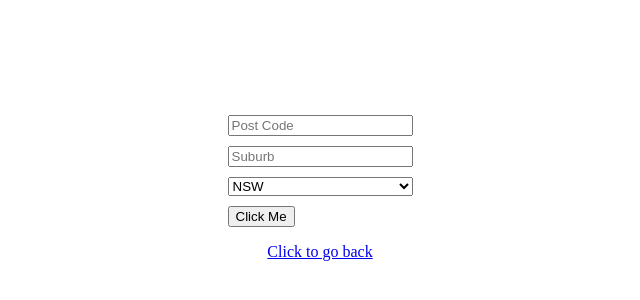
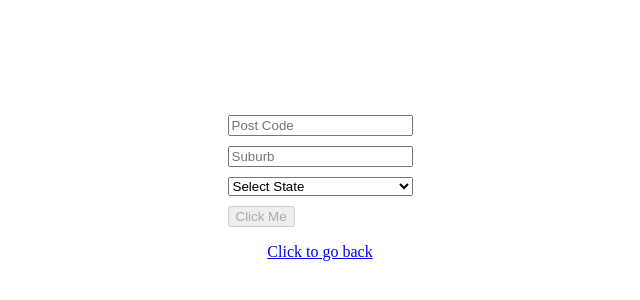
Before and after one commit to 0xfourzerofour/Postcode-Validation, a React (Create React App) app: page /form in a window 1280 px wide. Shown: the part 212-512 px from the top of the page, without its empty margins (320-960 px from the left). Built offline with nearby package versions, Linux system fonts and the light colour scheme; the HTML template or start-up script is replaced by a standard one.

Commit message:
extra submission checks

```diff
--- a/package.json
+++ b/package.json
@@ -7,6 +7,7 @@
     "@testing-library/react": "^11.2.6",
     "@testing-library/user-event": "^12.8.3",
     "axios": "^0.21.1",
+    "msw": "^0.28.2",
     "react": "^17.0.2",
     "react-dom": "^17.0.2",
     "react-router": "^5.2.0",
--- a/src/Components/FormDetail/index.js
+++ b/src/Components/FormDetail/index.js
@@ -33,6 +33,8 @@ export default function FormDetail() {
     });
   };
 
+  //passing request through to an express server to bypass cors
+  //preflight error
   const onSubmit = (event) => {
     event.preventDefault();
 
@@ -61,6 +63,7 @@ export default function FormDetail() {
       });
   };
 
+  //validates the response based on infomaton returned from api
   const validate = (response) => {
     if (response.data.localities === '') {
       setMessage(
@@ -78,6 +81,18 @@ export default function FormDetail() {
       setMessage(
         `Suburb ${formData.suburb} does not Match postcode ${formData.postCode}`
       );
+    }
+  };
+
+  const formComplete = () => {
+    if (
+      formData.postCode !== '' &&
+      formData.state !== '' &&
+      formData.suburb !== ''
+    ) {
+      return true;
+    } else {
+      return false;
     }
   };
 
@@ -100,16 +115,21 @@ export default function FormDetail() {
             value={formData.suburb}
           />
           <select onChange={onChange} name="state">
-            {states.map((state) => {
+            <option value="" defaultValue>
+              Select State
+            </option>
+            {states.map((state, i) => {
               return (
-                <option name="state" value={state}>
+                <option key={i} name="state" value={state}>
                   {state}
                 </option>
               );
             })}
           </select>
         </FormFields>
-        <button type="submit">Click Me</button>
+        <button disabled={!formComplete()} type="submit">
+          Click Me
+        </button>
       </form>
       <p>{message}</p>
     </div>
```
Also changed, not shown: 2 other files (tests, documents, lock files or other folders).
